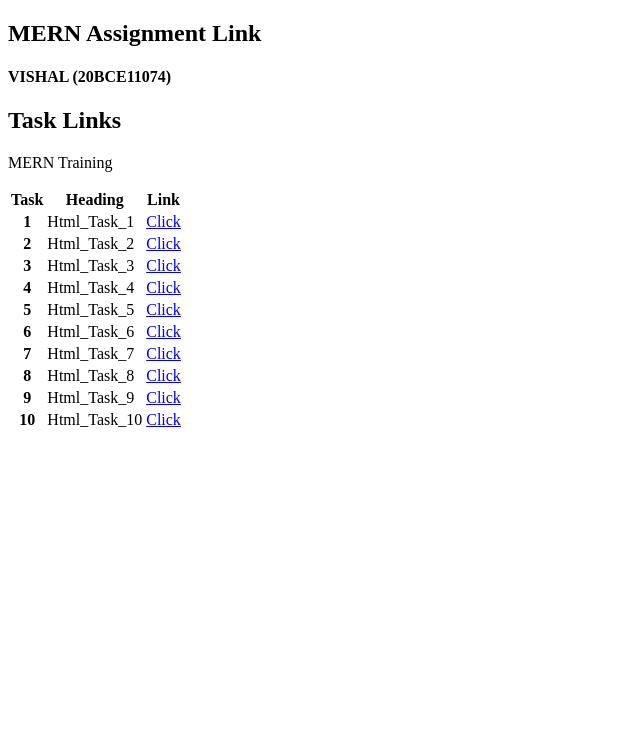
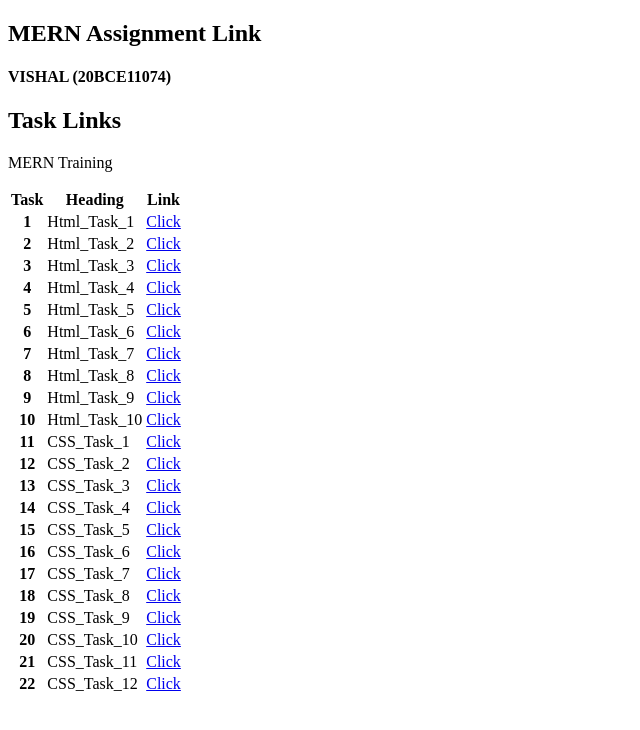
Before and after one commit to VIShal09-12/MernTasks, a plain HTML site: page index.html in a window 1280 px wide. Shown: the whole page, without its empty margins (0-640 px from the left). Drawn offline with Linux system fonts and the light colour scheme.

Commit message:
Update index.html

```diff
--- a/index.html
+++ b/index.html
@@ -83,6 +83,66 @@
                     <td> Html_Task_10 </td>
                     <td><a href="tasks/Html_Task_10.html"> Click </a></td>
                   </tr>
+                  <tr>
+                    <th scope="row">11</th>
+                    <td> CSS_Task_1 </td>
+                    <td><a href="tasks/CSS_Task_1.html"> Click </a></td>
+                  </tr>
+                  <tr>
+                    <th scope="row">12</th>
+                    <td> CSS_Task_2 </td>
+                    <td><a href="tasks/CSS_Task_2.html"> Click </a></td>
+                  </tr>
+                  <tr>
+                    <th scope="row">13</th>
+                    <td> CSS_Task_3 </td>
+                    <td><a href="tasks/CSS_Task_3.html"> Click </a></td>
+                  </tr>
+                  <tr>
+                    <th scope="row">14</th>
+                    <td> CSS_Task_4 </td>
+                    <td><a href="tasks/CSS_Task_4.html"> Click </a></td>
+                  </tr>
+                  <tr>
+                    <th scope="row">15</th>
+                    <td> CSS_Task_5 </td>
+                    <td><a href="tasks/CSS_Task_5.html"> Click </a></td>
+                  </tr>
+                  <tr>
+                    <th scope="row">16</th>
+                    <td> CSS_Task_6 </td>
+                    <td><a href="tasks/CSS_Task_6.html"> Click </a></td>
+                  </tr>
+                  <tr>
+                    <th scope="row">17</th>
+                    <td> CSS_Task_7 </td>
+                    <td><a href="tasks/CSS_Task_7.html"> Click </a></td>
+                  </tr>
+                  <tr>
+                    <th scope="row">18</th>
+                    <td> CSS_Task_8 </td>
+                    <td><a href="tasks/CSS_Task_8.html"> Click </a></td>
+                  </tr>
+                  <tr>
+                    <th scope="row">19</th>
+                    <td> CSS_Task_9 </td>
+                    <td><a href="tasks/CSS_Task_9.html"> Click </a></td>
+                  </tr>
+                  <tr>
+                    <th scope="row">20</th>
+                    <td> CSS_Task_10 </td>
+                    <td><a href="tasks/CSS_Task_10.html"> Click </a></td>
+                  </tr>
+                  <tr>
+                    <th scope="row">21</th>
+                    <td> CSS_Task_11 </td>
+                    <td><a href="tasks/CSS_Task_11.html"> Click </a></td>
+                  </tr>
+                  <tr>
+                    <th scope="row">22</th>
+                    <td> CSS_Task_12 </td>
+                    <td><a href="tasks/CSS_Task_12.html"> Click </a></td>
+                  </tr>
               </tbody>
             </table>
 
```
